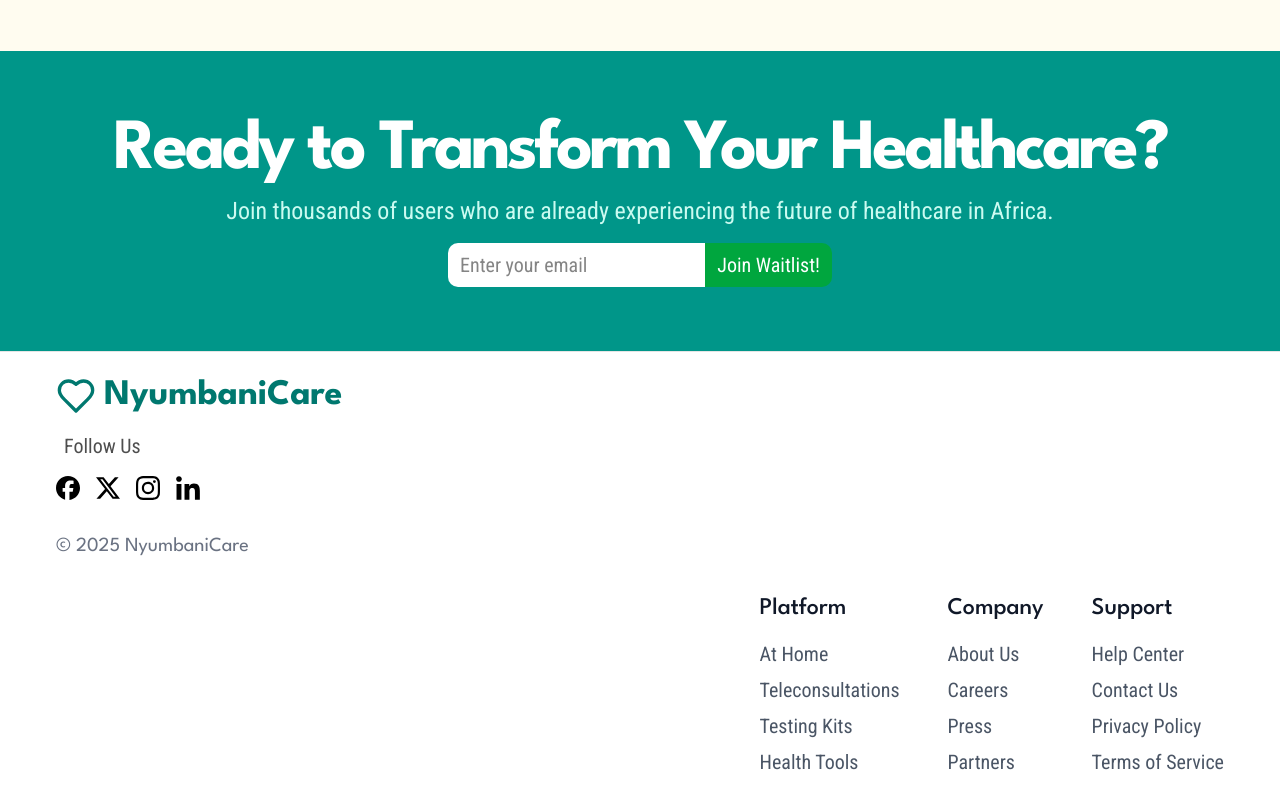
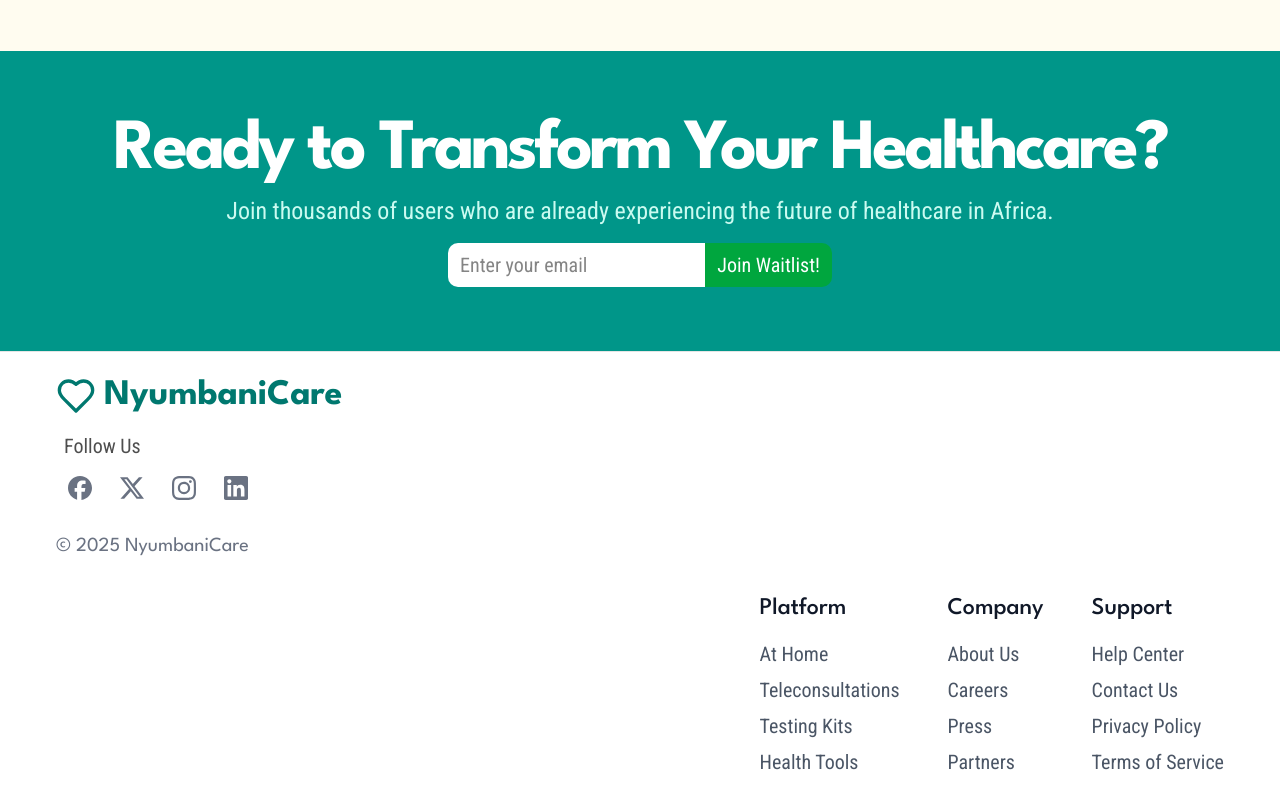
Before and after one commit to ByteSurgeonAmos/nyumbanicare, a Next.js app: page / in a window 1280 px wide. Shown: the part 3120-3920 px from the top of the page. Built offline with nearby package versions, Linux system fonts and the light colour scheme.

Commit message:
change icons

```diff
--- a/components/HomePage.tsx
+++ b/components/HomePage.tsx
@@ -5,7 +5,8 @@
 import Image from "next/image"
 import Link from "next/link";
 import HomeNav from "./HomeNav"
-import MobileHomeNav from "./MobileHomeNav"
+import MobileHomeNav from "./MobileHomeNav";
+import { SiFacebook, SiLinkedin, SiX, SiInstagram } from "react-icons/si";
 
 const services = [
   {
@@ -83,10 +84,10 @@
 ];
 
 const socials = [
-  { name: "Facebook", href: "#", image: "/logos/facebook.svg" },
-  { name: "X", href: "#", image: "/logos/x.svg" },
-  { name: "Instagram", href: "#", image: "/logos/instagram.svg" },
-  { name: "LinkedIn", href: "#", image: "/logos/linkedin.svg" },
+  { name: "Facebook", href: "#", image: SiFacebook },
+  { name: "X", href: "#", image: SiX },
+  { name: "Instagram", href: "#", image: SiInstagram },
+  { name: "LinkedIn", href: "#", image: SiLinkedin },
 ];
 
 export default function Component() {
@@ -330,17 +331,11 @@
                   <a
                     key={index}
                     href={item.href}
-                    className="text-gray-500 hover:text-teal-600"
+                    className="text-gray-500 ml-3 hover:text-teal-600"
                     target="_blank"
                     rel="noopener noreferrer"
                   >
-                    <Image
-                      width={24}
-                      height={24}
-                      alt={item.name}
-                      src={item.image}
-                      className="text-neutral-900 hover:text-teal-600"
-                    />
+                    <item.image size={24} />
                     <span className="sr-only">{item.name}</span>
                   </a>
                 ))}
```
